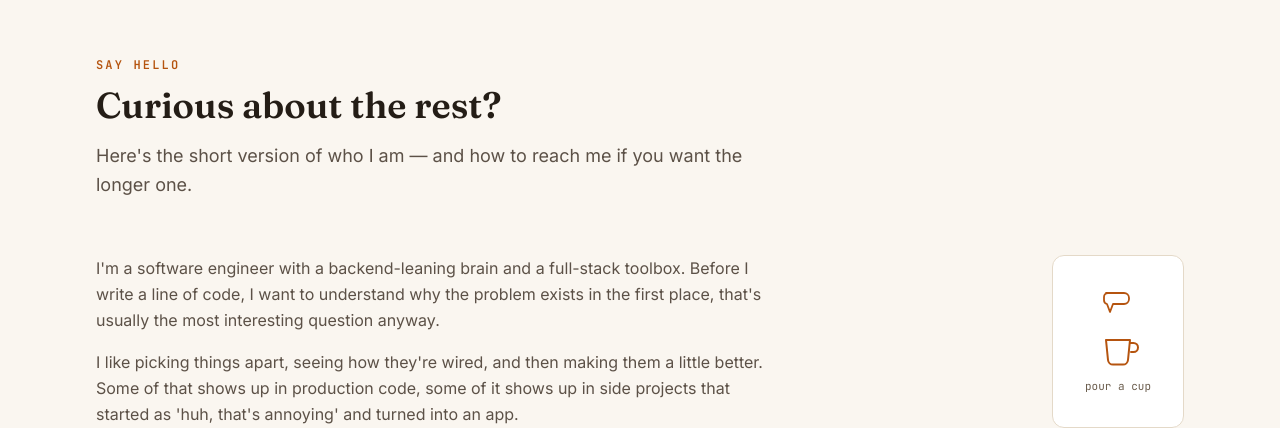
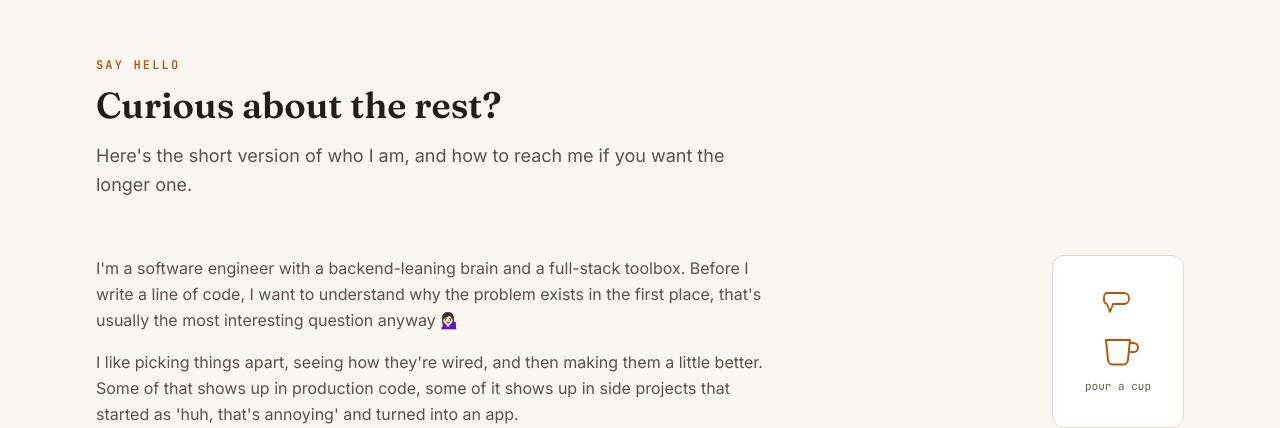
Before and after one commit to Janaherself/portfolio, a React (Vite) app: page / in a window 1280 px wide. Shown: the part 5160-5588 px from the top of the page. Built offline with nearby package versions, Linux system fonts and the light colour scheme.

Commit message:
update about section

```diff
--- a/src/components/sections/About.tsx
+++ b/src/components/sections/About.tsx
@@ -21,7 +21,7 @@ export function About() {
       id="about"
       eyebrow="Say hello"
       title="Curious about the rest?"
-      description="Here's the short version of who I am — and how to reach me if you want the longer one."
+      description="Here's the short version of who I am, and how to reach me if you want the longer one."
     >
       <div className="grid gap-10 lg:grid-cols-[1fr_auto] lg:items-start">
         <div className="max-w-2xl space-y-4">
--- a/src/data/personal.ts
+++ b/src/data/personal.ts
@@ -7,7 +7,7 @@ export const personal = {
   tagline: "I ask a lot of 'why? how? what?', then go figure it out.",
 
   about: [
-    "I'm a software engineer with a backend-leaning brain and a full-stack toolbox. Before I write a line of code, I want to understand why the problem exists in the first place, that's usually the most interesting question anyway.",
+    "I'm a software engineer with a backend-leaning brain and a full-stack toolbox. Before I write a line of code, I want to understand why the problem exists in the first place, that's usually the most interesting question anyway 💁🏻‍♀️",
     "I like picking things apart, seeing how they're wired, and then making them a little better. Some of that shows up in production code, some of it shows up in side projects that started as 'huh, that's annoying' and turned into an app.",
   ],
 
```
